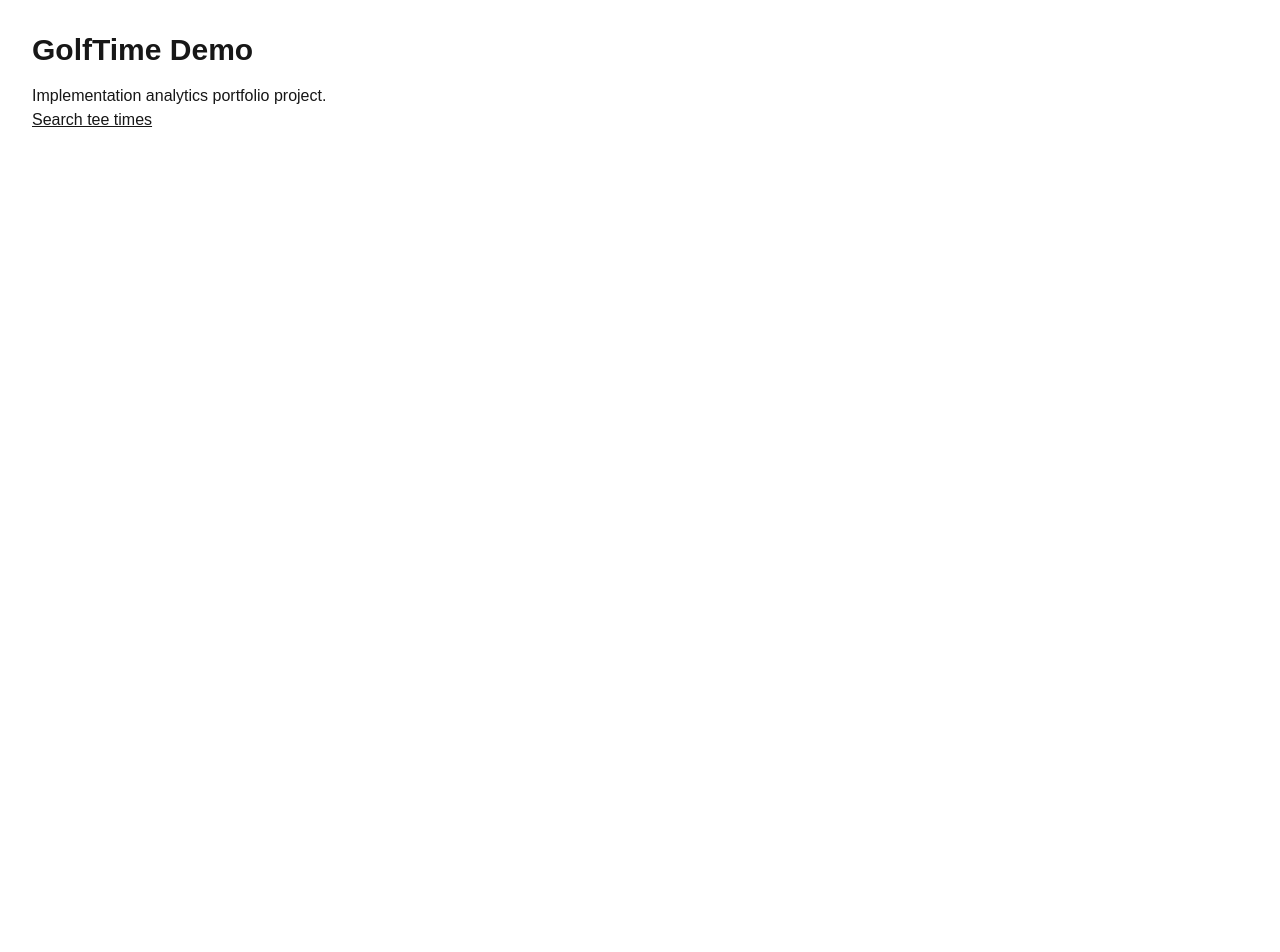
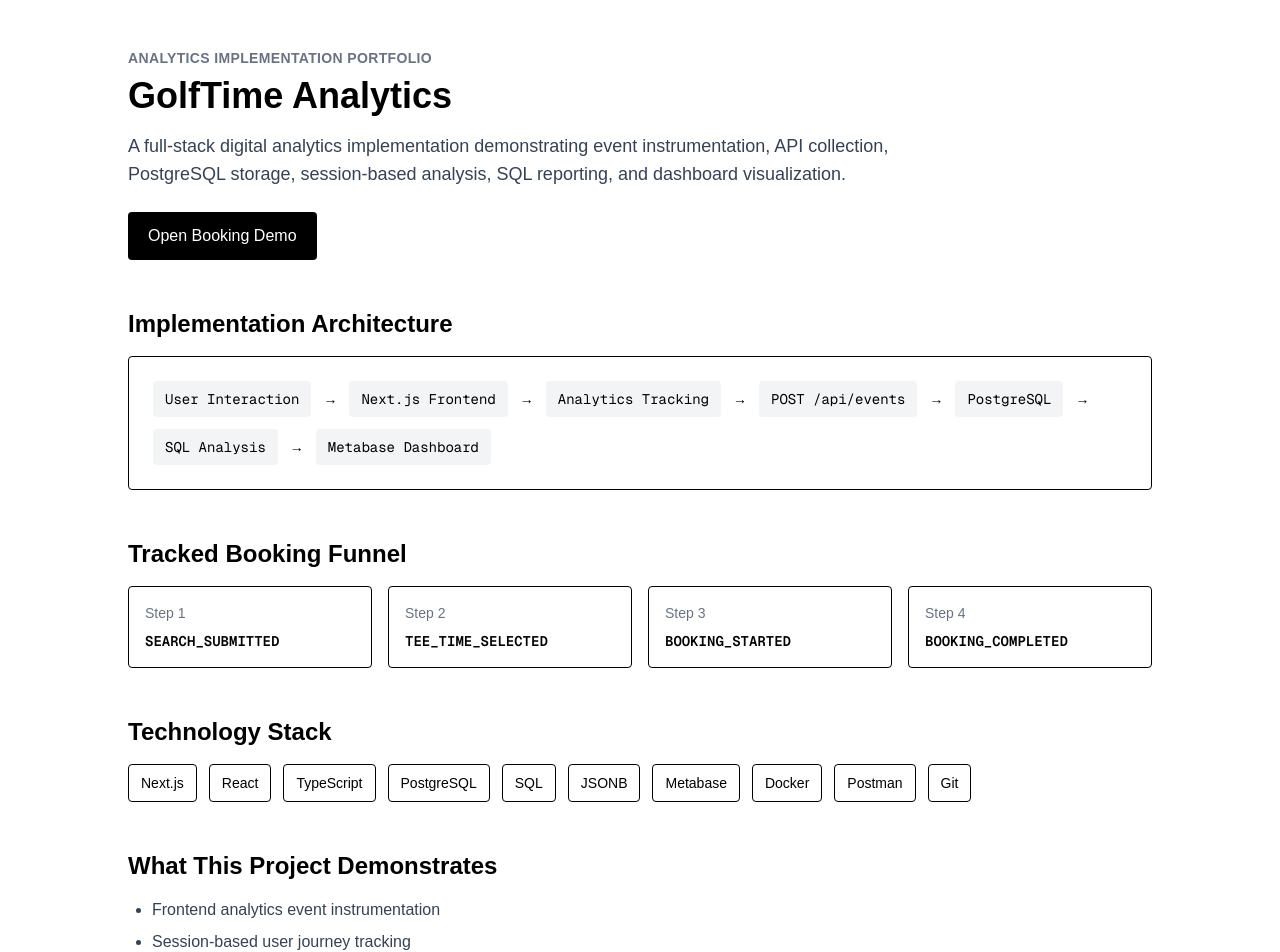
Before and after one commit to evanpaulsmith/golftime-portfolio, a Next.js app: page / in a window 1280 px wide. Shown: the top 952 px of the page. Before the commit the page ends 800 px from the top, so only its background shows below. Built offline with nearby package versions, Linux system fonts and the light colour scheme.

Commit message:
Build analytics portfolio overview page

```diff
--- a/app/page.tsx
+++ b/app/page.tsx
@@ -1,15 +1,145 @@
+import Link from "next/link";
+
 export default function Home() {
   return (
-    <main className="p-8">
-      <h1 className="text-3xl font-bold">GolfTime Demo</h1>
+    <main className="min-h-screen bg-white px-6 py-12 text-black">
+      <div className="mx-auto max-w-5xl">
+        <header className="mb-12">
+          <p className="mb-2 text-sm font-semibold uppercase tracking-wide text-gray-500">
+            Analytics Implementation Portfolio
+          </p>
 
-      <p className="mt-4">
-        Implementation analytics portfolio project.
-      </p>
+          <h1 className="mb-4 text-4xl font-bold">
+            GolfTime Analytics
+          </h1>
 
-      <a className="underline" href="/search">
-        Search tee times
-      </a>
+          <p className="max-w-3xl text-lg text-gray-700">
+            A full-stack digital analytics implementation demonstrating
+            event instrumentation, API collection, PostgreSQL storage,
+            session-based analysis, SQL reporting, and dashboard
+            visualization.
+          </p>
+
+          <Link
+            href="/search"
+            className="mt-6 inline-block rounded bg-black px-5 py-3 text-white"
+          >
+            Open Booking Demo
+          </Link>
+        </header>
+
+        <section className="mb-12">
+          <h2 className="mb-4 text-2xl font-bold">
+            Implementation Architecture
+          </h2>
+
+          <div className="rounded border p-6">
+            <div className="flex flex-wrap items-center gap-3 font-mono text-sm">
+              <span className="rounded bg-gray-100 px-3 py-2">
+                User Interaction
+              </span>
+              <span>→</span>
+
+              <span className="rounded bg-gray-100 px-3 py-2">
+                Next.js Frontend
+              </span>
+              <span>→</span>
+
+              <span className="rounded bg-gray-100 px-3 py-2">
+                Analytics Tracking
+              </span>
+              <span>→</span>
+
+              <span className="rounded bg-gray-100 px-3 py-2">
+                POST /api/events
+              </span>
+              <span>→</span>
+
+              <span className="rounded bg-gray-100 px-3 py-2">
+                PostgreSQL
+              </span>
+              <span>→</span>
+
+              <span className="rounded bg-gray-100 px-3 py-2">
+                SQL Analysis
+              </span>
+              <span>→</span>
+
+              <span className="rounded bg-gray-100 px-3 py-2">
+                Metabase Dashboard
+              </span>
+            </div>
+          </div>
+        </section>
+
+        <section className="mb-12">
+          <h2 className="mb-4 text-2xl font-bold">
+            Tracked Booking Funnel
+          </h2>
+
+          <div className="grid gap-4 md:grid-cols-4">
+            {[
+              "SEARCH_SUBMITTED",
+              "TEE_TIME_SELECTED",
+              "BOOKING_STARTED",
+              "BOOKING_COMPLETED",
+            ].map((event, index) => (
+              <div key={event} className="rounded border p-4">
+                <p className="mb-2 text-sm text-gray-500">
+                  Step {index + 1}
+                </p>
+                <p className="font-mono text-sm font-semibold">
+                  {event}
+                </p>
+              </div>
+            ))}
+          </div>
+        </section>
+
+        <section className="mb-12">
+          <h2 className="mb-4 text-2xl font-bold">
+            Technology Stack
+          </h2>
+
+          <div className="flex flex-wrap gap-3">
+            {[
+              "Next.js",
+              "React",
+              "TypeScript",
+              "PostgreSQL",
+              "SQL",
+              "JSONB",
+              "Metabase",
+              "Docker",
+              "Postman",
+              "Git",
+            ].map((technology) => (
+              <span
+                key={technology}
+                className="rounded border px-3 py-2 text-sm"
+              >
+                {technology}
+              </span>
+            ))}
+          </div>
+        </section>
+
+        <section>
+          <h2 className="mb-4 text-2xl font-bold">
+            What This Project Demonstrates
+          </h2>
+
+          <ul className="list-disc space-y-2 pl-6 text-gray-700">
+            <li>Frontend analytics event instrumentation</li>
+            <li>Session-based user journey tracking</li>
+            <li>Server-side event collection and validation</li>
+            <li>PostgreSQL event persistence using JSONB</li>
+            <li>SQL-based funnel and revenue analysis</li>
+            <li>Metabase analytics dashboard reporting</li>
+            <li>API validation and testing with Postman</li>
+          </ul>
+        </section>
+      </div>
     </main>
   );
 }
```
